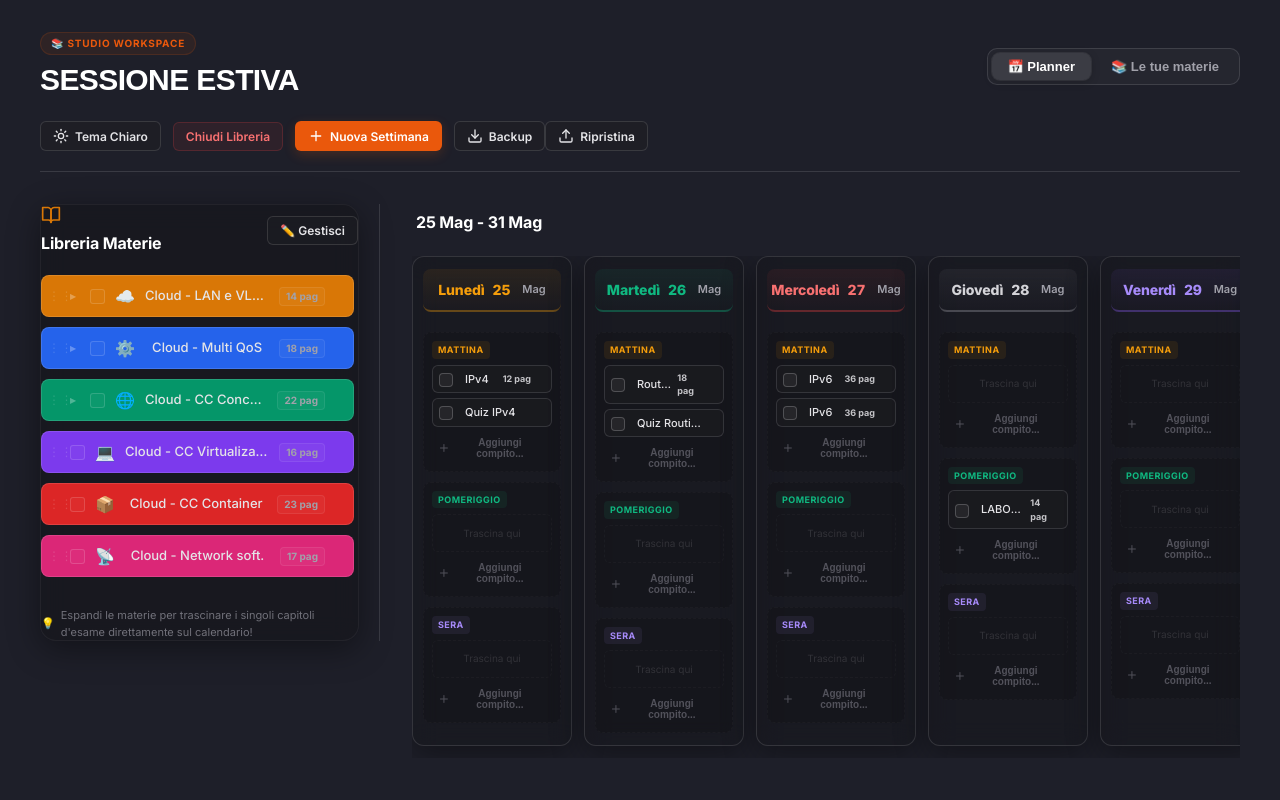
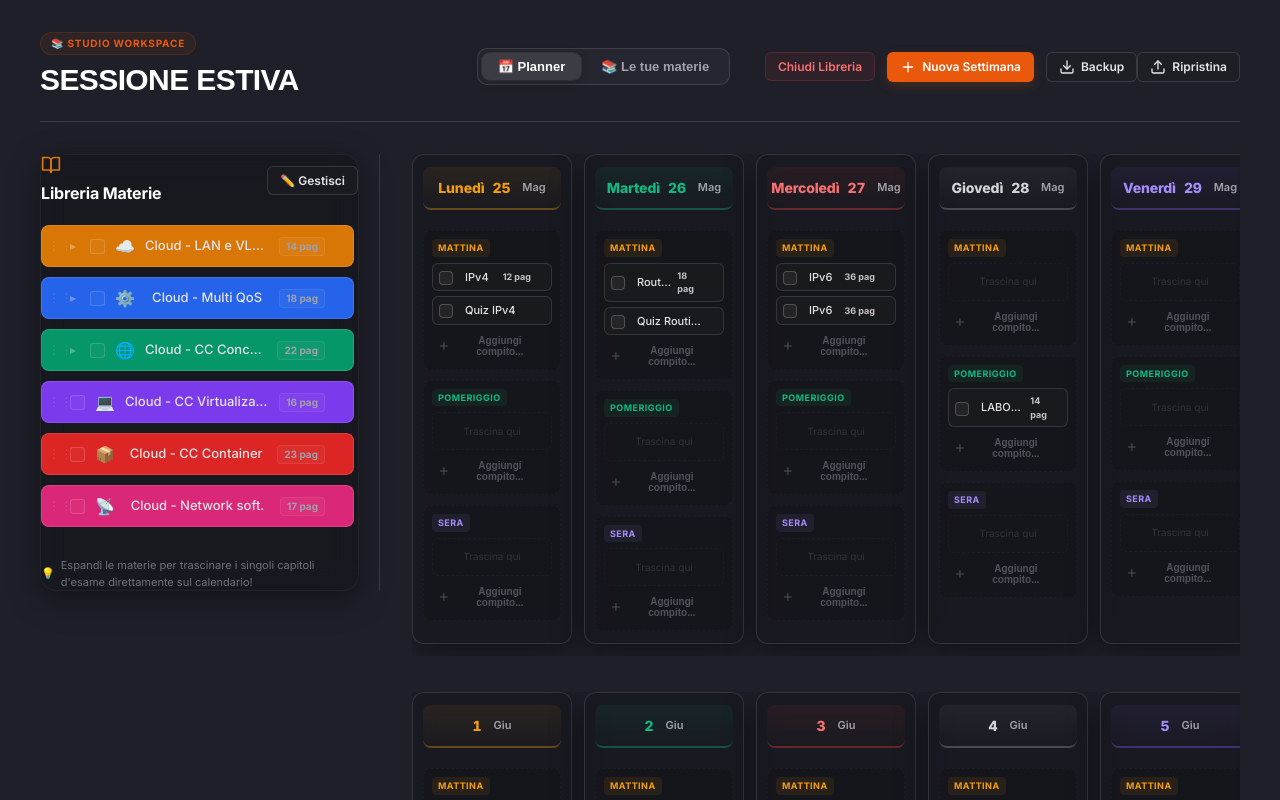
Before and after one commit to enricodagnese/studio-planner, a React (Vite) app: page / in a window 1280 px wide. Shown: the top 800 px of the page. Built offline with nearby package versions, Linux system fonts and the light colour scheme.

Commit message:
style: remove theme toggle button and week date header labels from calendar grids

```diff
--- a/src/App.tsx
+++ b/src/App.tsx
@@ -5,7 +5,7 @@ import { WeeklyGrid } from './components/WeeklyGrid';
 import { AddWeekModal } from './components/AddWeekModal';
 import { ImportExport } from './components/ImportExport';
 import { SubjectsManager } from './components/SubjectsManager';
-import { PlusIcon, SunIcon, MoonIcon } from './components/Icons';
+import { PlusIcon } from './components/Icons';
 import './App.css';
 
 // Initial Mock Data matching the user's screenshot exactly
@@ -324,7 +324,7 @@ function App() {
   const [showAddWeekModal, setShowAddWeekModal] = useState(false);
   const [isSidebarOpen, setIsSidebarOpen] = useState(true);
   const [activeTab, setActiveTab] = useState<'planner' | 'subjects'>('planner');
-  const [theme, setTheme] = useState<'dark' | 'light'>(() => {
+  const [theme] = useState<'dark' | 'light'>(() => {
     const saved = localStorage.getItem('antigravity-studio-planner-theme');
     return (saved as 'dark' | 'light') || 'dark';
   });
@@ -449,15 +449,6 @@ function App() {
         </div>
 
         <div className="header-controls">
-          {/* Theme Toggle Button */}
-          <button
-            className="btn btn-secondary btn-sm"
-            onClick={() => setTheme(theme === 'dark' ? 'light' : 'dark')}
-            title={theme === 'dark' ? "Passa al tema chiaro" : "Passa al tema scuro"}
-          >
-            {theme === 'dark' ? <SunIcon size={16} /> : <MoonIcon size={16} />}
-            <span>{theme === 'dark' ? 'Tema Chiaro' : 'Tema Scuro'}</span>
-          </button>
 
           {/* Collapsible Sidebar Toggle Button (Dangerous/Warning style, only if in planner tab) */}
           {activeTab === 'planner' && (
@@ -518,11 +509,6 @@ function App() {
             weeks.map((week, index) => {
               return (
                 <div key={week.id} className="week-wrapper">
-                  <div className="week-wrapper-header">
-                    <h2 className="week-title">
-                      {week.name.split(':')[1]?.trim() || week.name}
-                    </h2>
-                  </div>
                   <WeeklyGrid
                     activeWeek={week}
                     weeks={weeks}
```
